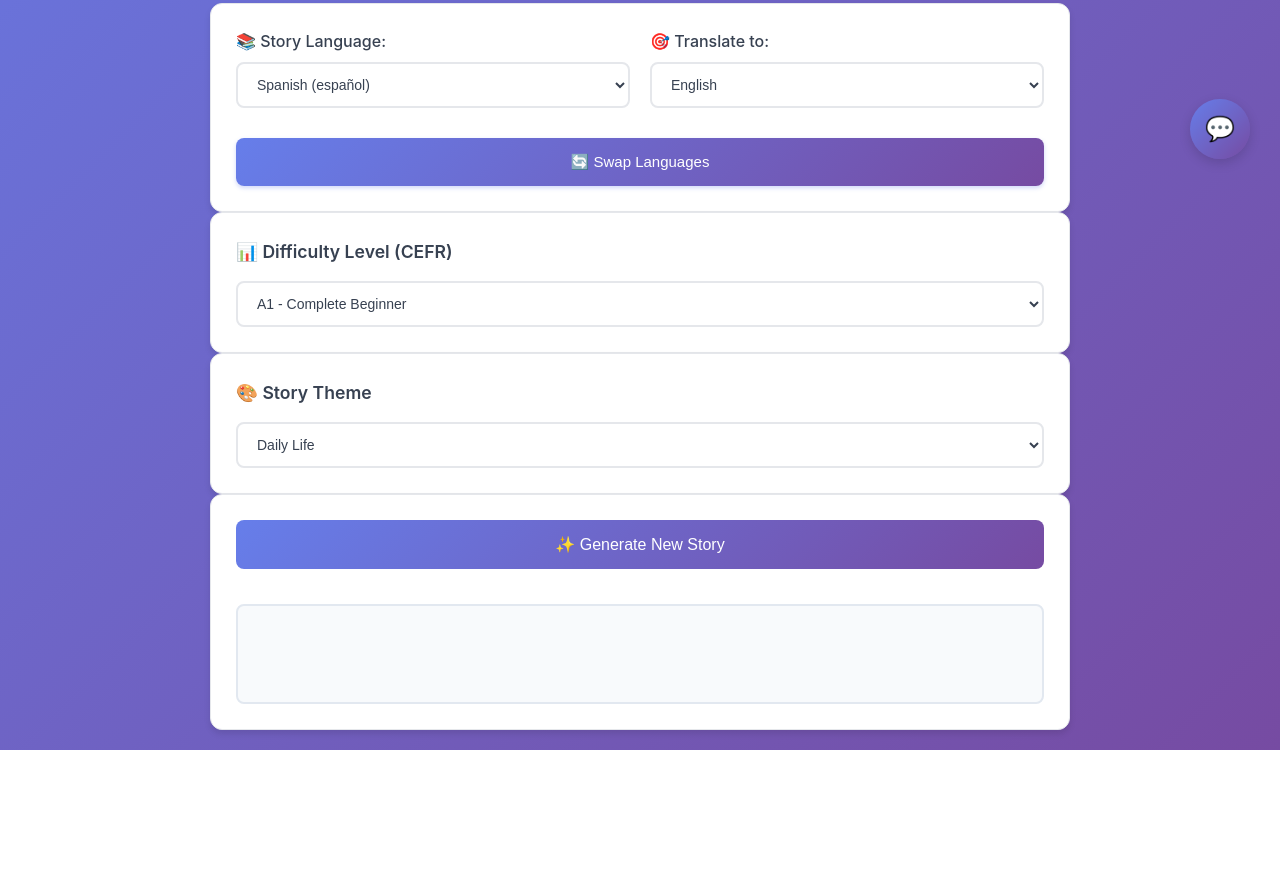
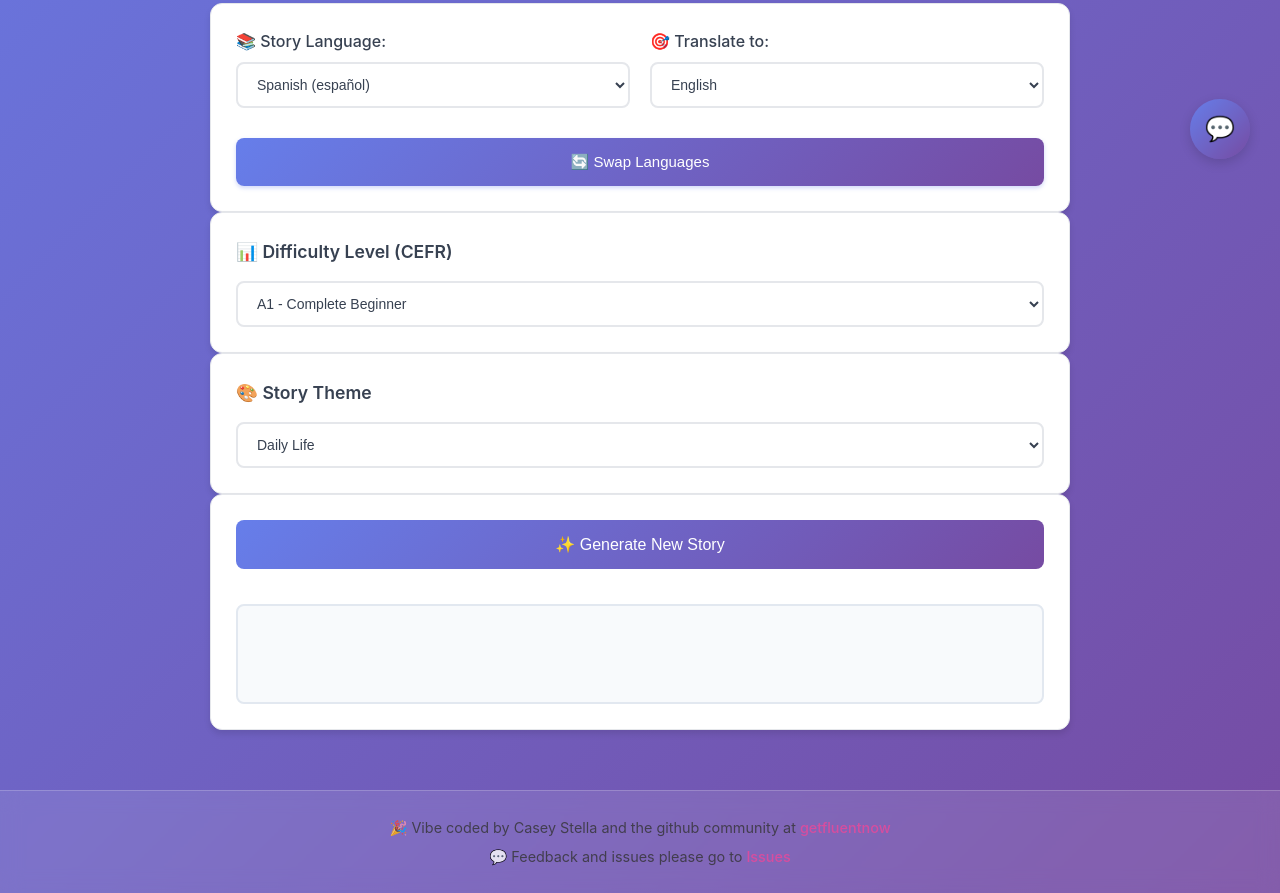
Before and after one commit to cestella/getfluentnow, a website built with Vite: page src/index.html in a window 1280 px wide. Shown: the part 611-1504 px from the top of the page. Before the commit the page ends 1361 px from the top, so only its background shows below. Built offline with nearby package versions, Linux system fonts and the light colour scheme.

Commit message:
Updating

```diff
--- a/src/css/main.css
+++ b/src/css/main.css
@@ -850,6 +850,36 @@ select:focus {
     padding: 8px 16px;
     background: #f9fafb;
     font-style: italic;
+}
+
+/* ==============================================
+   Footer Styles
+   ============================================== */
+#community-footer {
+    background: rgba(255, 255, 255, 0.1);
+    backdrop-filter: blur(10px);
+    border-top: 1px solid rgba(255, 255, 255, 0.2);
+    padding: 20px;
+    margin-top: 40px;
+    text-align: center;
+    font-size: 0.9rem;
+}
+
+#community-footer p {
+    margin: 5px 0;
+    opacity: 0.8;
+}
+
+#community-footer a {
+    color: #ec4899;
+    text-decoration: none;
+    font-weight: 500;
+    transition: color 0.2s ease;
+}
+
+#community-footer a:hover {
+    color: #f472b6;
+    text-decoration: underline;
 }
 
 /* ==============================================
--- a/src/index.html
+++ b/src/index.html
@@ -341,6 +341,12 @@
         </div>
     </div>
 
+    <!-- Footer -->
+    <footer id="community-footer">
+        <p>🎉 Vibe coded by Casey Stella and the github community at <a href="https://github.com/cestella/getfluentnow" target="_blank">getfluentnow</a></p>
+        <p>💬 Feedback and issues please go to <a href="https://github.com/cestella/getfluentnow/issues" target="_blank">Issues</a></p>
+    </footer>
+
     <!-- JavaScript -->
     <script type="module" src="/js/app.js"></script>
 </body>
```
